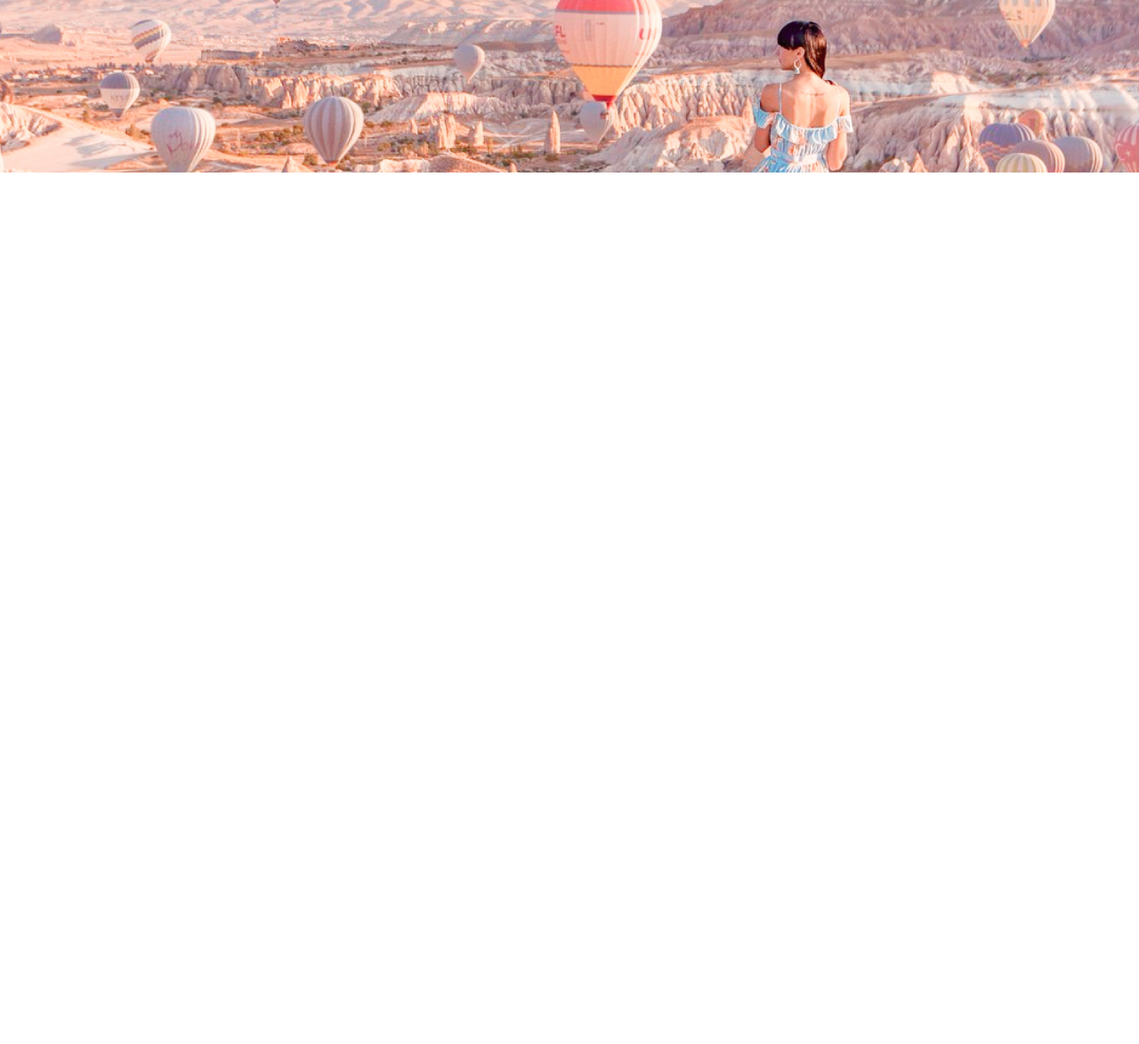
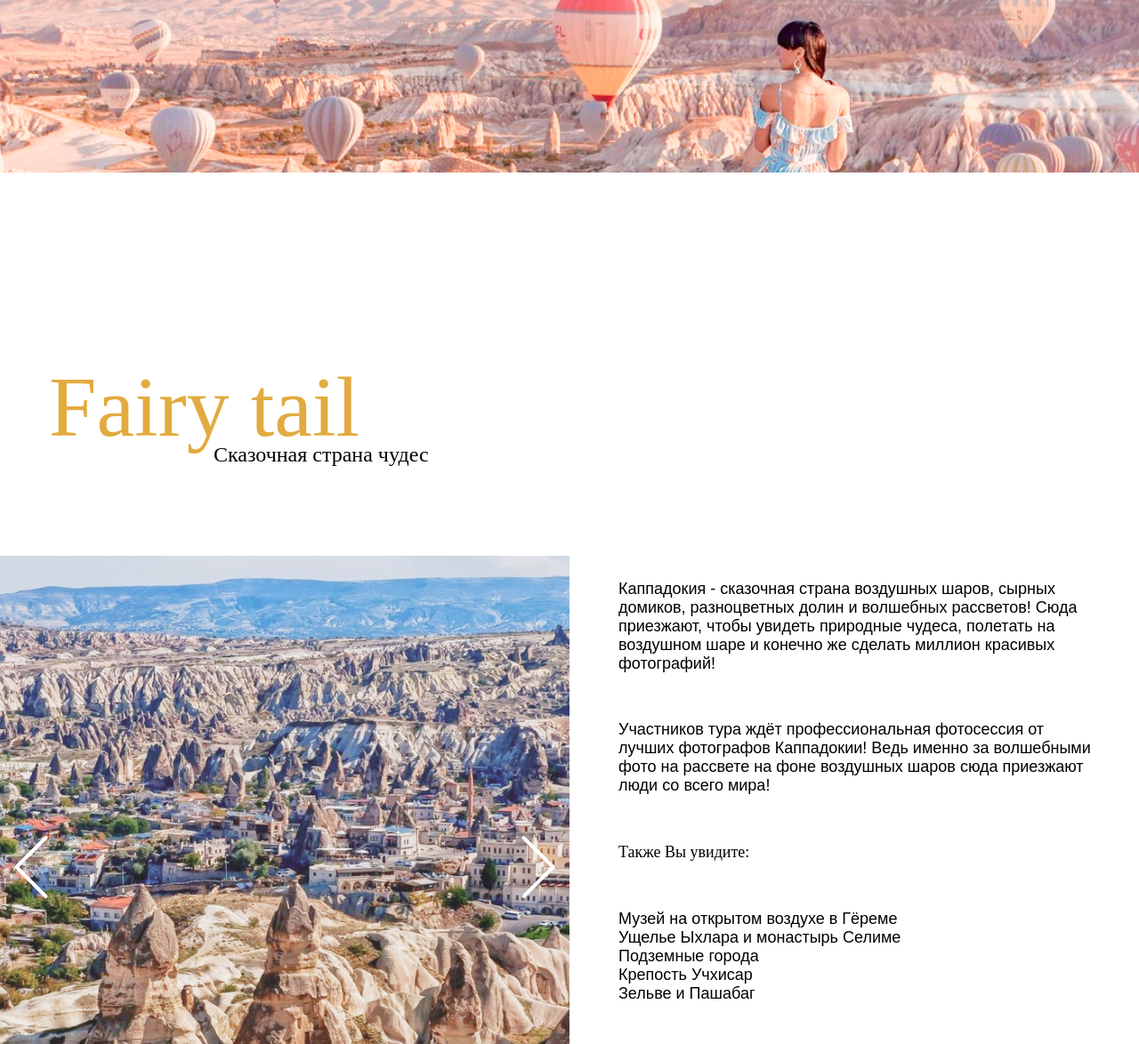
Before and after one commit to TRETYAKweb/Cappadocia-training, a plain HTML site: page index.html in a window 1280 px wide. Shown: the part 606-1780 px from the top of the page at 89% size. Before the commit the page ends 800 px from the top, so only its background shows below. Drawn offline with nearby package versions, Linux system fonts and the light colour scheme; files whose address does not match are found by name.

Commit message:
Сделал блок Fairy-tail

```diff
--- /dev/null
+++ b/css/slick.css
@@ -0,0 +1,119 @@
+/* Slider */
+.slick-slider
+{
+    position: relative;
+
+    display: block;
+    box-sizing: border-box;
+
+    -webkit-user-select: none;
+       -moz-user-select: none;
+        -ms-user-select: none;
+            user-select: none;
+
+    -webkit-touch-callout: none;
+    -khtml-user-select: none;
+    -ms-touch-action: pan-y;
+        touch-action: pan-y;
+    -webkit-tap-highlight-color: transparent;
+}
+
+.slick-list
+{
+    position: relative;
+
+    display: block;
+    overflow: hidden;
+
+    margin: 0;
+    padding: 0;
+}
+.slick-list:focus
+{
+    outline: none;
+}
+.slick-list.dragging
+{
+    cursor: pointer;
+    cursor: hand;
+}
+
+.slick-slider .slick-track,
+.slick-slider .slick-list
+{
+    -webkit-transform: translate3d(0, 0, 0);
+       -moz-transform: translate3d(0, 0, 0);
+        -ms-transform: translate3d(0, 0, 0);
+         -o-transform: translate3d(0, 0, 0);
+            transform: translate3d(0, 0, 0);
+}
+
+.slick-track
+{
+    position: relative;
+    top: 0;
+    left: 0;
+
+    display: block;
+    margin-left: auto;
+    margin-right: auto;
+}
+.slick-track:before,
+.slick-track:after
+{
+    display: table;
+
+    content: '';
+}
+.slick-track:after
+{
+    clear: both;
+}
+.slick-loading .slick-track
+{
+    visibility: hidden;
+}
+
+.slick-slide
+{
+    display: none;
+    float: left;
+
+    height: 100%;
+    min-height: 1px;
+}
+[dir='rtl'] .slick-slide
+{
+    float: right;
+}
+.slick-slide img
+{
+    display: block;
+}
+.slick-slide.slick-loading img
+{
+    display: none;
+}
+.slick-slide.dragging img
+{
+    pointer-events: none;
+}
+.slick-initialized .slick-slide
+{
+    display: block;
+}
+.slick-loading .slick-slide
+{
+    visibility: hidden;
+}
+.slick-vertical .slick-slide
+{
+    display: block;
+
+    height: auto;
+
+    border: 1px solid transparent;
+}
+.slick-arrow.slick-hidden {
+    display: none;
+}
--- a/css/style.css
+++ b/css/style.css
@@ -44,6 +44,30 @@ body {
   line-height: 21px;
 }
 
+.page-section {
+  margin: 200px 0;
+}
+
+.title {
+  font-family: "Balqis";
+  font-weight: 300;
+  font-size: 96px;
+  line-height: 128px;
+  color: #e2ab3f;
+}
+
+.title span {
+  font-family: "RobotoCondensed-LightItalic";
+  font-weight: 300;
+  font-size: 24px;
+  line-height: 28px;
+  color: #000;
+  margin-bottom: 100px;
+  display: block;
+  margin-top: -25px;
+  margin-left: 185px;
+}
+
 a {
   color: inherit;
 }
@@ -53,6 +77,8 @@ a {
   margin: 0 auto;
   padding: 0 15px;
 }
+
+/* HEADER  */
 
 .header {
   background-image: url("../images/header-bg.jpg");
@@ -126,3 +152,77 @@ a {
   margin-top: -66px;
   margin-right: 88px;
 }
+
+/* HEADER  */
+
+/* Fairy Tail */
+
+.fairy-tail__slider {
+  width: 50%;
+}
+
+.slick-btn {
+  position: absolute;
+  top: 50%;
+  transform: translateY(-50%);
+  z-index: 5;
+  cursor: pointer;
+  background-color: transparent;
+}
+
+.slick-btn:hover {
+  opacity: 0.5;
+}
+
+.slick-btn:focus {
+  outline: auto;
+}
+
+.slick-prev {
+  left: 0;
+}
+
+.slick-next {
+  right: 0;
+}
+
+.fairy-tail__inner {
+  position: relative;
+}
+
+.fairy-tail__container {
+  max-width: 1230px;
+  padding: 0 15px;
+  margin: 0 auto;
+  position: absolute;
+  top: 0;
+  bottom: 0;
+  left: 0;
+  right: 0;
+}
+
+.fairy-tail__body {
+  width: 50%;
+  margin-left: auto;
+  padding-left: 55px;
+  display: flex;
+  flex-direction: column;
+  justify-content: space-around;
+  height: 100%;
+}
+
+.fairy-tail__text {
+  font-weight: 300;
+  font-size: 18px;
+  line-height: 21px;
+
+  color: #000000;
+}
+
+.fairy-tail__body-title {
+  font-family: "RobotoCondensed-Regular";
+  font-size: 18px;
+  line-height: 21px;
+}
+
+/* Fairy Tail */
--- a/index.html
+++ b/index.html
@@ -6,14 +6,15 @@
   <meta http-equiv="X-UA-Compatible" content="IE=edge">
   <meta name="viewport" content="width=device-width, initial-scale=1.0">
   <title>Cappadocia</title>
+  <link rel="stylesheet" href="css/nullstyle.css">
+  <link rel="stylesheet" href="css/slick.css">
   <link rel="stylesheet" href="css/style.css">
-  <link rel="stylesheet" href="css/nullstyle.css">
 </head>
 
 <body>
 
   <header class="header">
-    <div class="container">
+    <div class="container header__container">
       <div class="header__top">
         <nav class="menu">
           <ul class="menu__list">
@@ -36,7 +37,57 @@
       </h1>
     </div>
   </header>
+  <section class="fairy-tail page-section">
+    <div class="container">
+      <h3 class="fairy-tail__title title">
+        Fairy tail
+        <span>Сказочная страна чудес</span>
+      </h3>
+    </div>
+    <div class="fairy-tail__inner">
+      <div class="fairy-tail__slider">
+        <div class="fairy-tail__item"><img src="images/fairy-tail-1.jpg" alt="fairy-tail-1"></div>
+        <div class="fairy-tail__item"><img src="images/fairy-tail-2.jpg" alt="fairy-tail-2"></div>
+        <div class="fairy-tail__item"><img src="images/fairy-tail-3.jpg" alt="fairy-tail-3"></div>
+      </div>
+      <div class="fairy-tail__content">
+        <div class="fairy-tail__container">
+          <div class="fairy-tail__body">
+            <p class="fairy-tail__text">
+              Каппадокия - сказочная страна воздушных шаров, сырных домиков, разноцветных долин и волшебных рассветов!
+              Сюда приезжают, чтобы увидеть природные чудеса, полетать на воздушном шаре и конечно же сделать миллион
+              красивых фотографий!
+            </p>
+            <p class="fairy-tail__text">
+              Участников тура ждёт профессиональная фотосессия от лучших фотографов Каппадокии!
+              Ведь именно за волшебными фото на рассвете на фоне воздушных шаров сюда приезжают люди со всего мира!
+            </p>
+            <div class="fairy-tail__body-title">
+              Также Вы увидите:
+            </div>
+            <ul class="fairy-tail__list">
+              <li>Музей на открытом воздухе в Гёреме</li>
+              <li>Ущелье Ыхлара и монастырь Селиме</li>
+              <li>Подземные города</li>
+              <li>Крепость Учхисар</li>
+              <li>Зельве и Пашабаг</li>
+            </ul>
+            <p class="fairy-tail__text">
+              и многие другие достпримечательности.
+            </p>
+            <p class="fairy-tail__text">
+              Местная кухня — один из поводов посетить Каппадокию, здесь есть рестораны на
+              любой бюджет.
+            </p>
+          </div>
+        </div>
+      </div>
+    </div>
+  </section>
 
+  <script src="https://ajax.googleapis.com/ajax/libs/jquery/3.6.0/jquery.min.js"></script>
+  <script src="js/slick.min.js"></script>
+  <script src="js/main.js"></script>
 </body>
 
 </html>
--- /dev/null
+++ b/js/main.js
@@ -0,0 +1,10 @@
+$(function () {
+
+  $('.fairy-tail__slider').slick({
+    prevArrow: '<button type="button" class="slick-btn slick-prev"><img src="./images/arrow-prev.svg" alt="arrow-prev"></button>',
+    nextArrow: '<button type="button" class="slick-btn slick-next"><img src="./images/arrow-next.svg" alt="arrow-next"></button>',
+    autoplay: true,
+    autoplaySpeed: 3000,
+    fade: true
+  });
+});
```
Also changed, not shown: images/arrow-next.svg (added), images/arrow-prev.svg (added), images/fairy-tail-1.jpg (added), images/fairy-tail-2.jpg (added), images/fairy-tail-3.jpg (added), js/slick.min.js (added).
